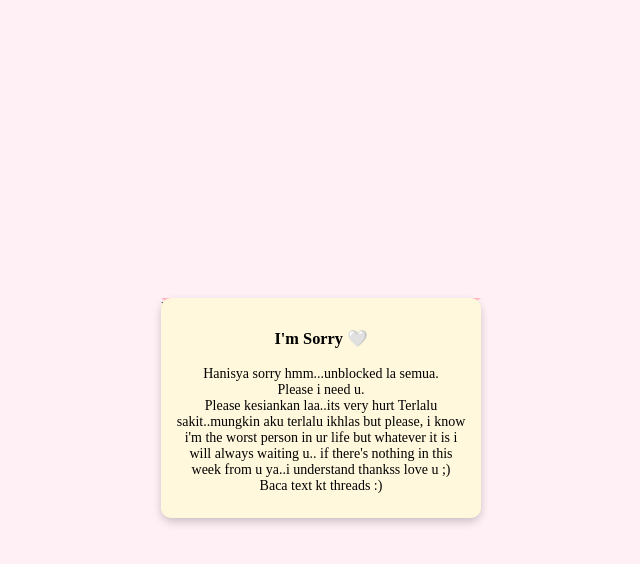
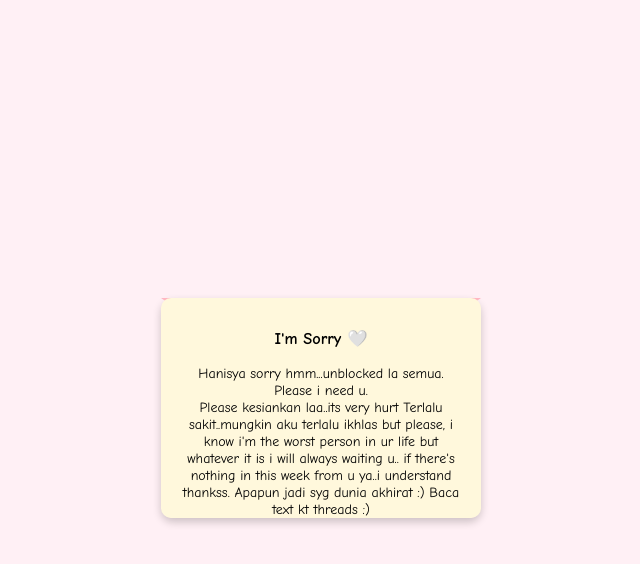
Before and after one commit to sfiyaaa17-ux/SR, a plain HTML site: page file.html in a window 1280 px wide. Both pictures are taken after a click on the element 640 px from the left and 408 px from the top of the page. Shown: the whole page, without its empty margins (319-959 px from the left). Drawn offline with Linux system fonts and the light colour scheme.

Commit message:
Update file.html

```diff
--- a/file.html
+++ b/file.html
@@ -10,7 +10,7 @@ body {
   justify-content: center;
   align-items: center;
   height: 100vh;
-  font-family: 'Monospace',, sans-serif;
+  font-family: 'Comic Sans MS', cursive, sans-serif;
 }
 
 .envelope-container {
@@ -42,9 +42,6 @@ body {
   z-index: 2;
 }
 
-<p id="viewCount" style="font-size:12px;color:#999;margin-top:10px;">
-  Loading...
-</p>
 /* Tulisan pull me */
 .pull {
   position: absolute;
@@ -133,8 +130,8 @@ body {
       i know i'm the worst person in ur life
       but whatever it is i will always waiting u..
       if there's nothing in this week from u
-      ya..i understand thankss
-      love u ;)
+      ya..i understand thankss.
+      Apapun jadi syg dunia akhirat :)
       Baca text kt threads :)
     </p>
   </div>
```
